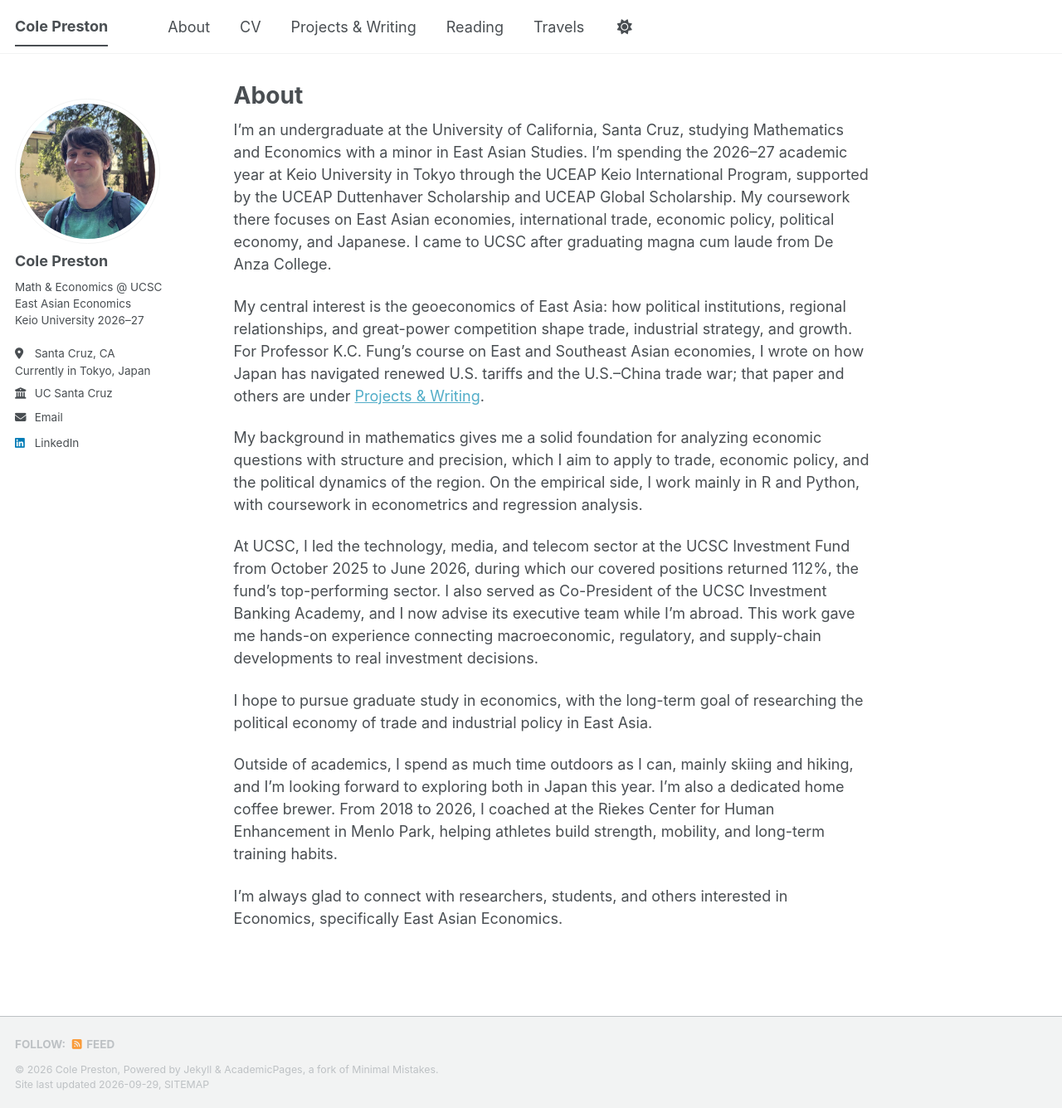
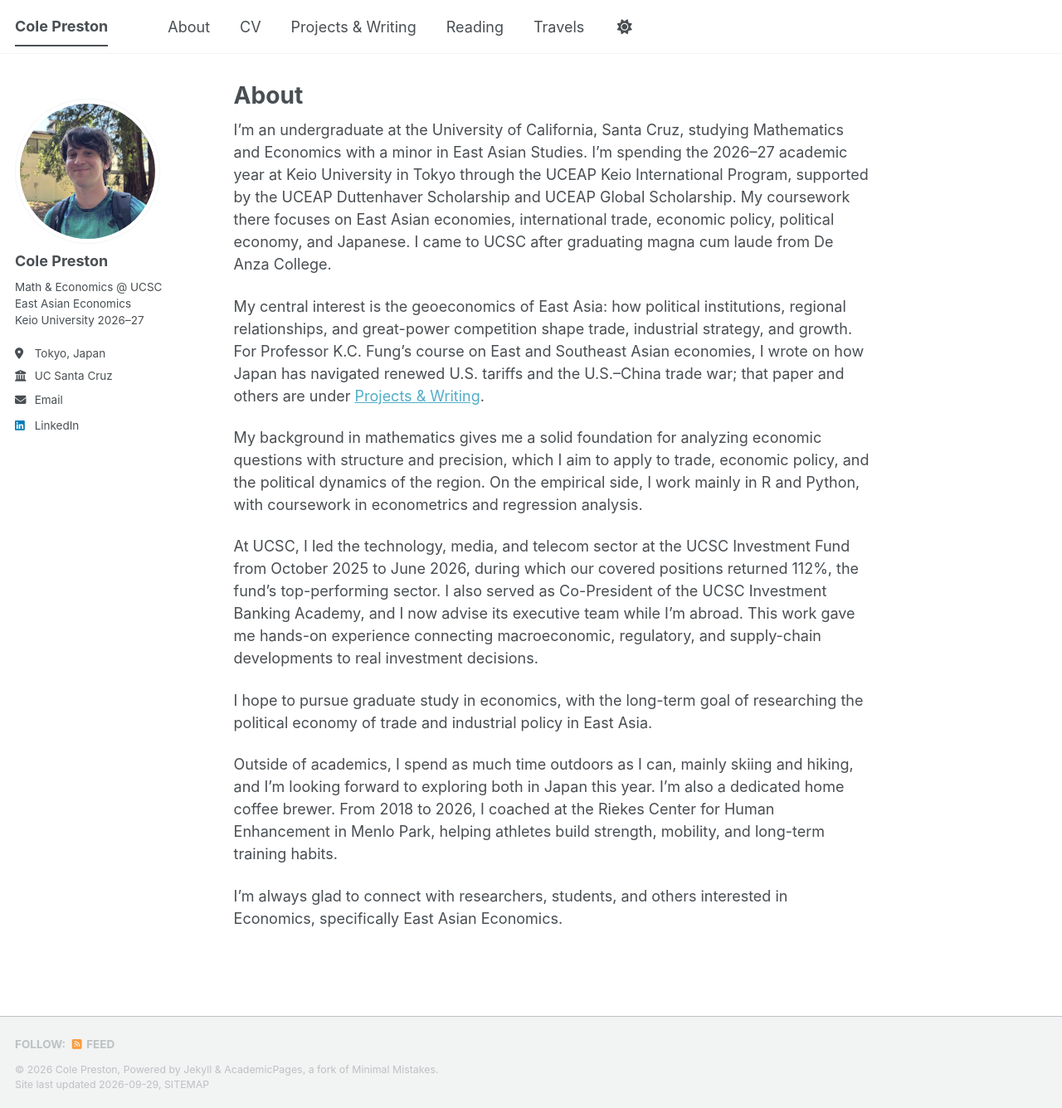
Before and after one commit to cole-preston/cole-preston.github.io, a Jekyll site: the page built from _pages/about.md, in a window 1280 px wide and 1336 px high. Shown: the whole window at 83% size. Built offline with Jekyll 4.4.1, drawn with Linux system fonts in a browser that asks for light colours; a style sheet for code colours, icons or effects is not loaded.

Commit message:
Sidebar: single-line location
Co-Authored-By: Claude Opus 5.5 <noreply@anthropic.com>

```diff
--- a/_config.yml
+++ b/_config.yml
@@ -27,7 +27,7 @@ author:
   name             : "Cole Preston"
   pronouns         : # example: "she/her"
   bio              : "Math & Economics @ UCSC<br>East Asian Economics<br>Keio University 2026–27"
-  location         : "Santa Cruz, CA<br>Currently in Tokyo, Japan"
+  location         : "Tokyo, Japan"
   employer         : "UC Santa Cruz"
   uri              : # URL
   email            : "officialcolepreston@gmail.com"
```
